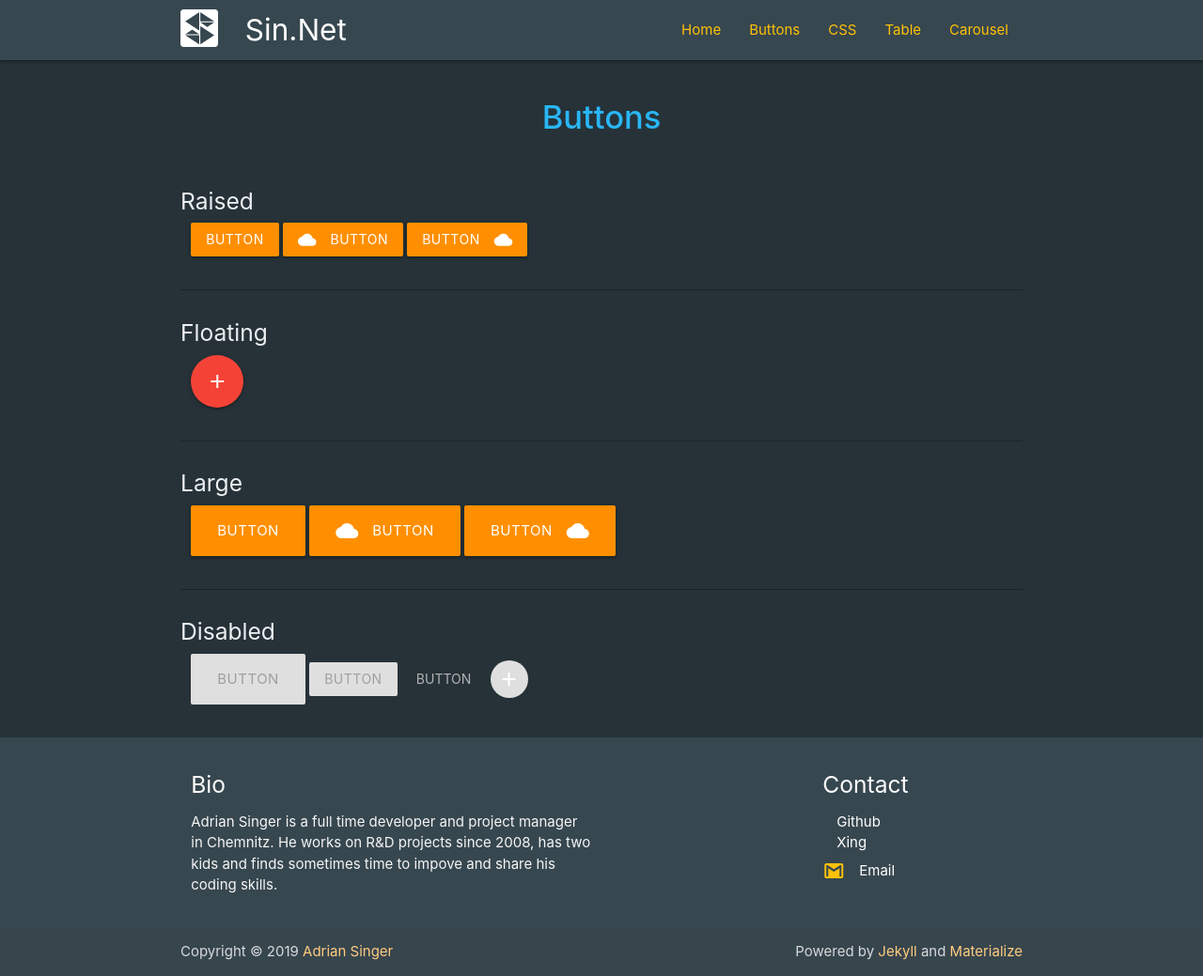
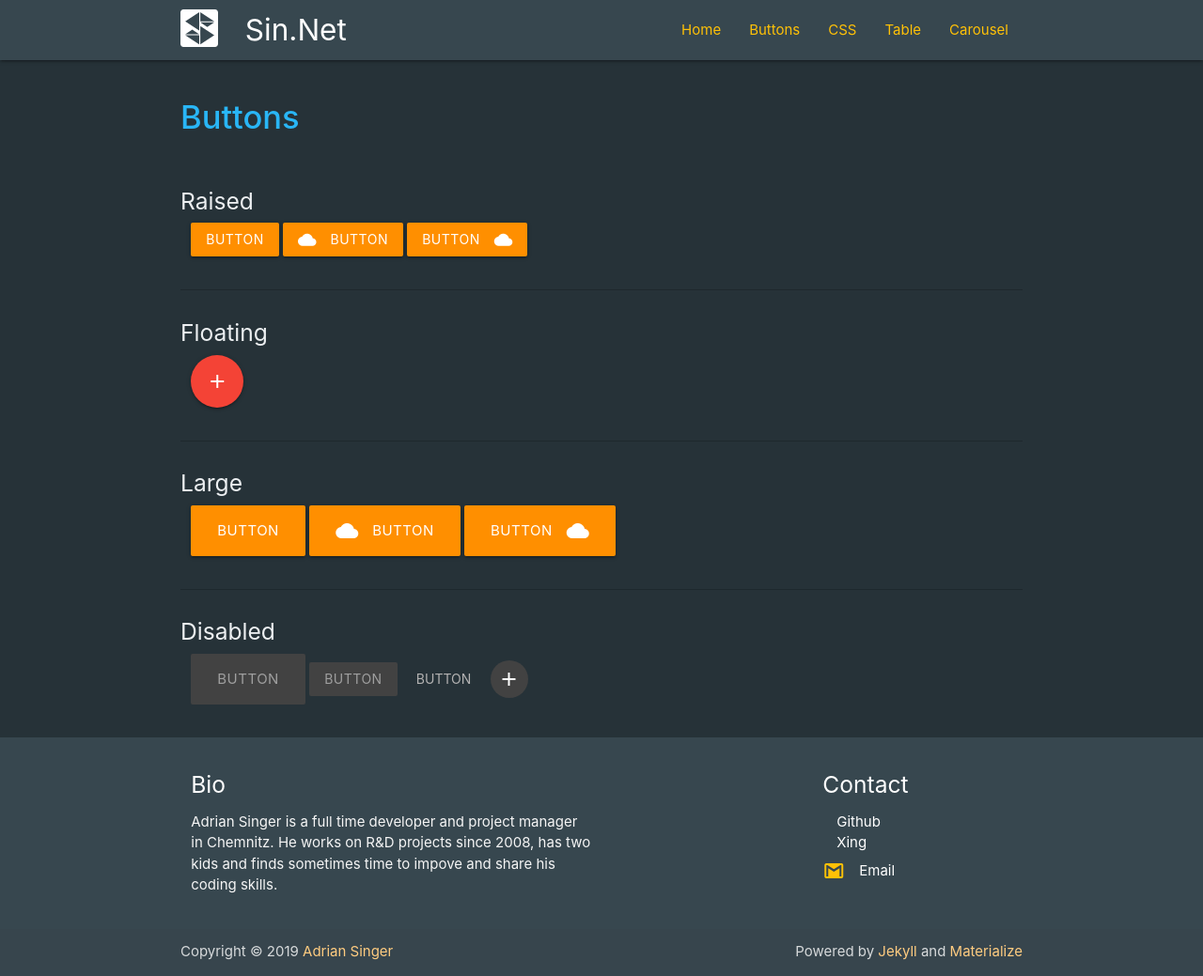
Before and after one commit to adriansinger87/adriansinger87.github.io, a Jekyll site: the page built from example1.md, in a window 1280 px wide and 1039 px high. Shown: the whole window at 94% size. Built offline with Jekyll 4.4.1, drawn with Linux system fonts in a browser that asks for light colours; nearby versions of some CDN libraries.

Commit message:
style updated

```diff
--- a/_includes/header.html
+++ b/_includes/header.html
@@ -1,3 +1,4 @@
+<div class="navbar-fixed">
   <nav role="navigation">
     <div class="nav-wrapper container">
       <div class="hide-on-med-and-down">
@@ -22,12 +23,16 @@
       </div>
       <div class="hide-on-large-only">
         <ul id="slide-out" class="sidenav">
-        <li><a href="#">Home</a></li>
+          <li><a class="waves-effect waves-light" href="{{ "/" | relative_url }}">Home</a></li>
+          <li>
+            <div class="divider"></div>
+          </li>
           {% if page_paths %}
           {% for path in page_paths %}
           {% assign my_page = site.pages | where: "path", path | first %}
           {% if my_page.title %}
-        <li><a href="{{ my_page.url | relative_url }}">{{ my_page.title | escape }}</a></li>
+          <li><a class="waves-effect waves-light"
+              href="{{ my_page.url | relative_url }}">{{ my_page.title | escape }}</a></li>
           {% endif %}
           {% endfor %}
           {% endif %}
@@ -39,3 +44,4 @@
       </div>
     </div>
   </nav>
+</div>
--- a/_sass/main.scss
+++ b/_sass/main.scss
@@ -18,7 +18,6 @@ h1, h2, h3, h4, h5, h6 {
 h1.page-title {
     font-weight: 500;
     font-size: 2.3em;
-    text-align: center;
     color: #29b6f6;
 }
 .col.grid-example {
--- a/assets/css/theme.css
+++ b/assets/css/theme.css
@@ -9,14 +9,10 @@ body {
 a {
     color: #ffc107;
 }
-
 i {
     font-size: x-large;
 }
-.banner {
-    -webkit-filter: grayscale(80%) opacity(80%) contrast(1.2); /* Safari 6.0 - 9.0 */
-    filter: grayscale(80%) opacity(80%) contrast(1.2);
-}
+
 
 nav {
     background-color: #37474f;
@@ -24,35 +20,67 @@ nav {
 nav ul a {
     color: #ffc107;
 }
+.divider {
+    background-color: rgba(0,0,0,0.2);
+}
+.sidenav {
+    background-color: #455a64;
+    color: white;
+}
+.sidenav li > a {
+    color: white;
+}
+
 .btn, .btn-large {
     background-color: #ff8f00;
 }
 .btn:hover, .btn-large:hover {
-background-color: #ffc107;
+    background-color: #ffc107;
+}
+.btn.disabled, .disabled.btn-large, .disabled.btn-floating {
+    background-color:  #424242 !important;
+}
+
+table.striped>tbody>tr:nth-child(odd) {
+    background-color: rgba(0,0,0,0.3);
+}
+table.highlight>tbody>tr:hover {
+    background-color: rgba(255,255,255,0.1);
+}
+
+.collection {
+    border-color: #03a9f4;
+}
+.collection .collection-item {
+    background-color: rgba(0,0,0,0.3);
+    border-bottom: 1px solid #03a9f4;
+}
+.secondary-content {
+    color: #ffc107;
 }
 
 .parallax-container {
     height: 680px;
     max-height: 100%;
 }
+.banner {
+    -webkit-filter: grayscale(80%) opacity(80%) contrast(1.2); /* Safari 6.0 - 9.0 */
+    filter: grayscale(80%) opacity(80%) contrast(1.2);
+}
 
 .page-footer {
     background-color: #37474f;
 }
-.collection {
-    border-color: #ffc107;
+
+figure {
+    border: 1px solid #03a9f4;
+    padding: 10px;
+    background-color: rgba(0,0,0,0.3);
 }
-.collection .collection-item {
-    background-color: rgba(0,0,0,0.3);
-    border-bottom: 1px solid #ffc107;
-}
-.secondary-content {
-    color: #ffc107;
+pre  {
+    margin: 0px;
 }
 
-.divider {
-    background-color: rgba(0,0,0,0.3);
-}
 /*
  * END Materialize overrides
  */
```
Lines whose indentation alone changed are shown as unchanged.
